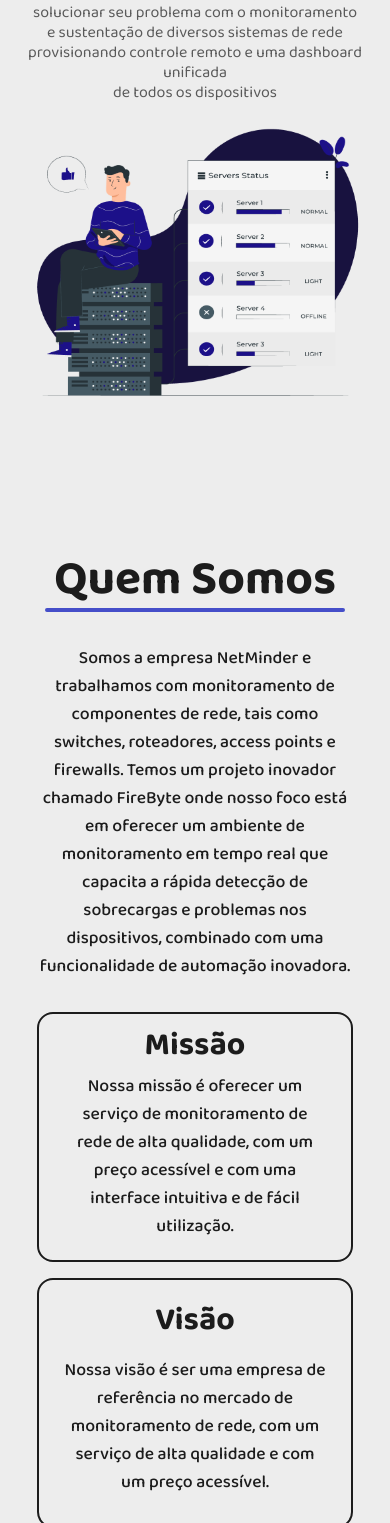
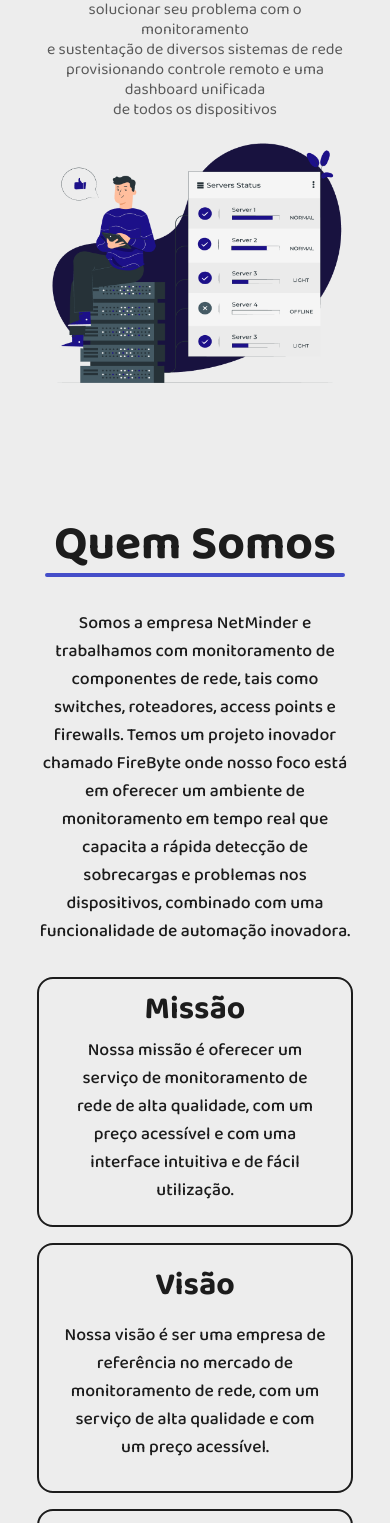
Before and after one commit to NetMinder-Enterprise/FireByte-Frontend, a plain HTML site: page index.html in a window 390 px wide. Shown: the part 260-1783 px from the top of the page. Drawn offline with Linux system fonts and the light colour scheme.

Commit message:
Fix Responsiveness

```diff
--- a/global.css
+++ b/global.css
@@ -36,15 +36,11 @@
     font-family: 'Baloo 2', 'Segoe UI', Tahoma, Geneva, Verdana, sans-serif;
 }
 
-.container {
+.container{
+    width: 90%;
     margin: 0 auto;
-    height: 87vh;
-}
-
-
-.container-aboutUs{
-    margin: 0 auto;
-    height: 120vh;
+    margin-top: 5%;
+    margin-bottom: 5%;
 }
 
 
--- a/index.css
+++ b/index.css
@@ -353,12 +353,11 @@
     display: flex;
     flex-direction: column;
     justify-content: center;
-    align-items: center;
 }
 
 .text {
     color: var(--text-color);
-    font-size: 3rem;
+    font-size: 2rem;
     font-weight: 700;
     width: 80%;
 }
@@ -581,7 +580,7 @@
 
     /* About Us */
     #aboutUsContainer {
-        height: 190vh;
+        height: auto;
     }
 
     .aboutUsCards {
@@ -645,7 +644,7 @@
 @media (max-width: 655px){
     /* Discurso */
     #discursoContainer{
-        height: 160vh;
+        height: auto;
     }
 
     /* Contato */
```
